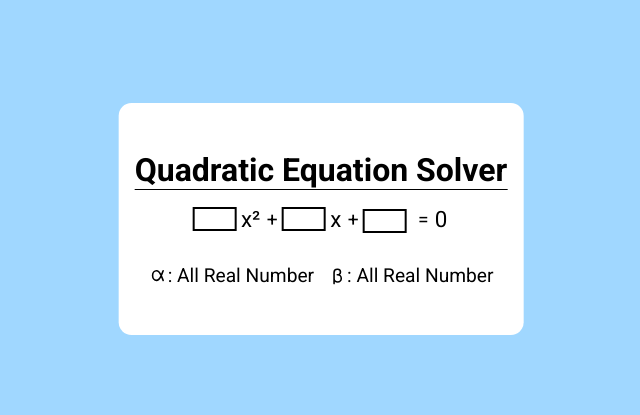
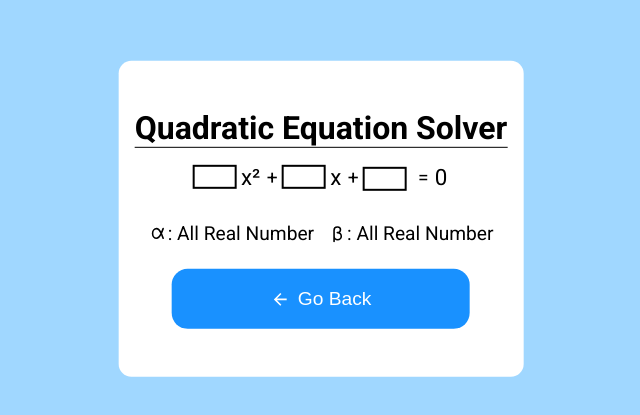
Before and after one commit to Gurupranav-tech/Calculator_react, a React (Vite) app: page /quadsolver in a window 1280 px wide. Shown: the part 181-596 px from the top of the page, without its empty margins (319-959 px from the left). Built offline with nearby package versions, Linux system fonts and the light colour scheme.

Commit message:
Added animation and modified home page

```diff
--- a/src/components/CalculatorPic.tsx
+++ b/src/components/CalculatorPic.tsx
@@ -1,5 +1,6 @@
 import { Card, CardBody, CardHeader } from "./Card";
 import CalcPic from "../assets/calculator.svg";
+import QuadPic from "../assets/quadsolver.png";
 import { Link, useNavigate } from "react-router-dom";
 import { FaArrowRight } from "react-icons/fa";
 import { motion } from "framer-motion";
@@ -32,7 +33,7 @@ export default function CalculatorPic() {
           <h3>Quadratic Equation Solver</h3>
         </CardHeader>
         <CardBody>
-          <img src={CalcPic} alt="Calculator Pic" className="home-calcimage" />
+          <img src={QuadPic} alt="Calculator Pic" className="home-calcimage" />
           <MyLink
             to="/quadsolver"
             className="btn"
--- a/src/index.css
+++ b/src/index.css
@@ -22,7 +22,6 @@ body {
   left: 0;
   width: 100vw;
   height: 100vh;
-  overflow: hidden;
 }
 
 .header {
@@ -342,3 +341,12 @@ body {
   justify-content: center;
   font-size: 1.2rem;
 }
+
+.quad-container button {
+  margin-top: 1.5rem;
+  width: 80%;
+  margin-inline: auto;
+  display: flex;
+  align-items: center;
+  gap: .5rem;
+}
--- a/src/pages/QuadraticEqnSolver.tsx
+++ b/src/pages/QuadraticEqnSolver.tsx
@@ -1,10 +1,15 @@
 import { motion } from "framer-motion";
 import { useEffect, useRef, useState } from "react";
 import { TbAlpha, TbBeta } from "react-icons/tb";
+import { IoMdArrowBack } from "react-icons/io";
+import { useNavigate } from "react-router-dom";
 import { sqrt } from "../utils/log";
 import { formatNumber } from "../utils/formatter";
+import AnimatedButton from "../components/AnimatedButton";
 
 export default function QuadraticEqnSolver() {
+  const navigate = useNavigate();
+
   const squaredRef = useRef<HTMLInputElement>(null);
   const linearRef = useRef<HTMLInputElement>(null);
   const constantRef = useRef<HTMLInputElement>(null);
@@ -76,7 +81,12 @@ export default function QuadraticEqnSolver() {
 
   return (
     <>
-      <motion.div className="quad-container">
+      <motion.div
+        className="quad-container"
+        initial={{ top: "-100vh" }}
+        animate={{ top: "50vh", transition: { type: "spring", delay: 0.25 } }}
+        exit={{ top: "100vh" }}
+      >
         <header>
           <h1>Quadratic Equation Solver</h1>
         </header>
@@ -105,6 +115,14 @@ export default function QuadraticEqnSolver() {
             <TbBeta />: {format(beta)}
           </div>
         </div>
+        <AnimatedButton
+          onClick={() => navigate("/")}
+          data-value="go-back"
+          className="calc-btn equal copy"
+        >
+          <IoMdArrowBack />
+          Go Back
+        </AnimatedButton>
       </motion.div>
     </>
   );
```
Also changed, not shown: src/assets/quadsolver.png (added).
